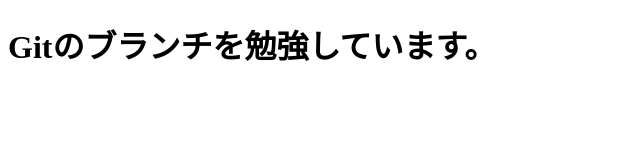
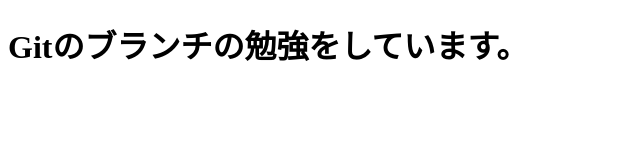
Before and after one commit to arakaki1997/git-study, a plain HTML site: page index.html in a window 1280 px wide. Shown: the whole page, without its empty margins (0-640 px from the left). Drawn offline with Linux system fonts and the light colour scheme.

```diff
--- a/index.html
+++ b/index.html
@@ -1,10 +1,12 @@
 <!DOCTYPE html>
 <html lang="ja">
-  <head>
-    <meta charset="UTF-8" />
-    <title>Gitの勉強</title>
-  </head>
-  <body>
-    <h1>Gitのブランチを勉強しています。</h1>
-  </body>
+<head>
+  <meta charset="UTF-8">
+  <meta http-equiv="X-UA-Compatible" content="IE=edge">
+  <meta name="viewport" content="width=device-width, initial-scale=1.0">
+  <title>Gitの勉強</title>
+</head>
+<body>
+  <h1>Gitのブランチの勉強をしています。</h1>
+</body>
 </html>
```
